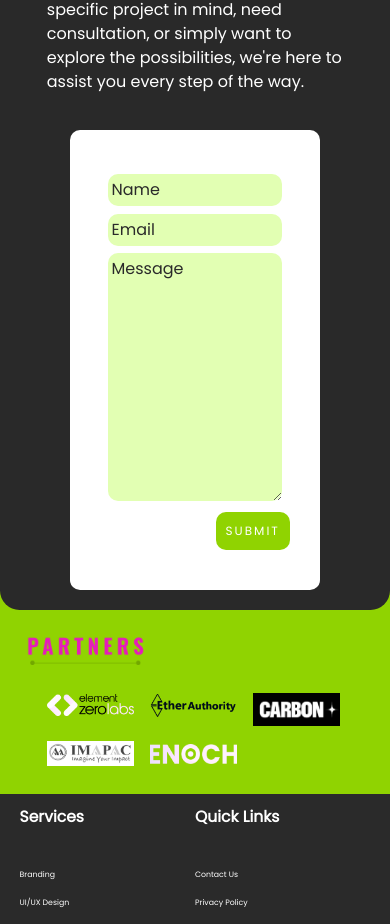
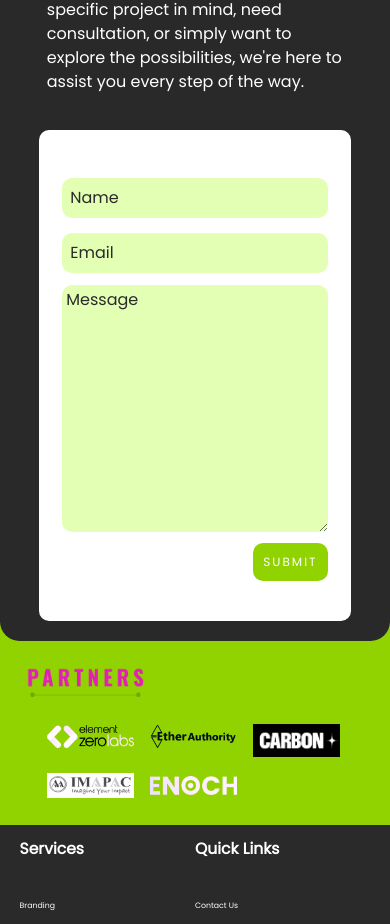
Before and after one commit to DhruvGodambe/raydium-labs-landing-page, a React (Create React App) app: page / in a window 390 px wide. Shown: the part 2974-3898 px from the top of the page. Built offline with nearby package versions, Linux system fonts and the light colour scheme.

Commit message:
added animations and mobile responsiveness updated

```diff
--- a/src/App.css
+++ b/src/App.css
@@ -329,7 +329,7 @@ a {
   color: white;
   letter-spacing: 2px;
   border-radius: 10px;
-  margin-right: 12%;
+  margin-right: 15%;
 }
 
 ::placeholder {
@@ -599,9 +599,24 @@ a {
     width: 100%;
   }
 
+  .contact-form {
+    width: 100%;
+  }
+
+  .contact-input-container input {
+    width: 85%;
+    margin: 2vw 1vw;
+    padding: 2vw;
+  }
+
+  .contact-input-container textarea {
+    width: 85%;
+  }
+
   .contact-button-container button {
     padding: 10px;
     font-size: 12px;
+    margin-right: 7.5%;
   }
 
   .footer-main-container {
--- a/src/App.js
+++ b/src/App.js
@@ -224,7 +224,7 @@ function App() {
               time, and enhance the overall customer purchasing experience.
             </motion.div>
             )}
-            <motion.hr />
+            <hr />
           </div>
         </div>
       </div>
@@ -234,9 +234,13 @@ function App() {
         style={{ background: `url(${backgroundImage2})` }}
       >
         <div id="projects" className="project-section">
-          <div className="project-heading">
+          <motion.div
+            initial={{ opacity: 0 }}
+            whileInView={{ opacity: 1 }}
+            transition={{ duration: 1}}
+            className="project-heading">
             <img src="our-project-title.png" />
-          </div>
+          </motion.div>
           <div className="project-description">
             <motion.p
               initial={{ opacity: 0 }}
@@ -288,12 +292,20 @@ function App() {
             <p>LEADERSHIP</p>
           </div>
           <div className="leadership-container">
-            <div className="leader">
+            <motion.div
+              initial={{ opacity: 0 }}
+              whileInView={{ opacity: 1 }}
+              transition={{ delay: 0.25, duration: 1}}
+              className="leader">
               <img src="leadership-dhruv.png" />
-            </div>
-            <div className="leader">
+            </motion.div>
+            <motion.div
+              initial={{ opacity: 0 }}
+              whileInView={{ opacity: 1 }}
+              transition={{ delay: 0.25, duration: 1}}
+              className="leader">
               <img src="leadership-atul.png" />
-            </div>
+            </motion.div>
           </div>
         </div>
 
```
